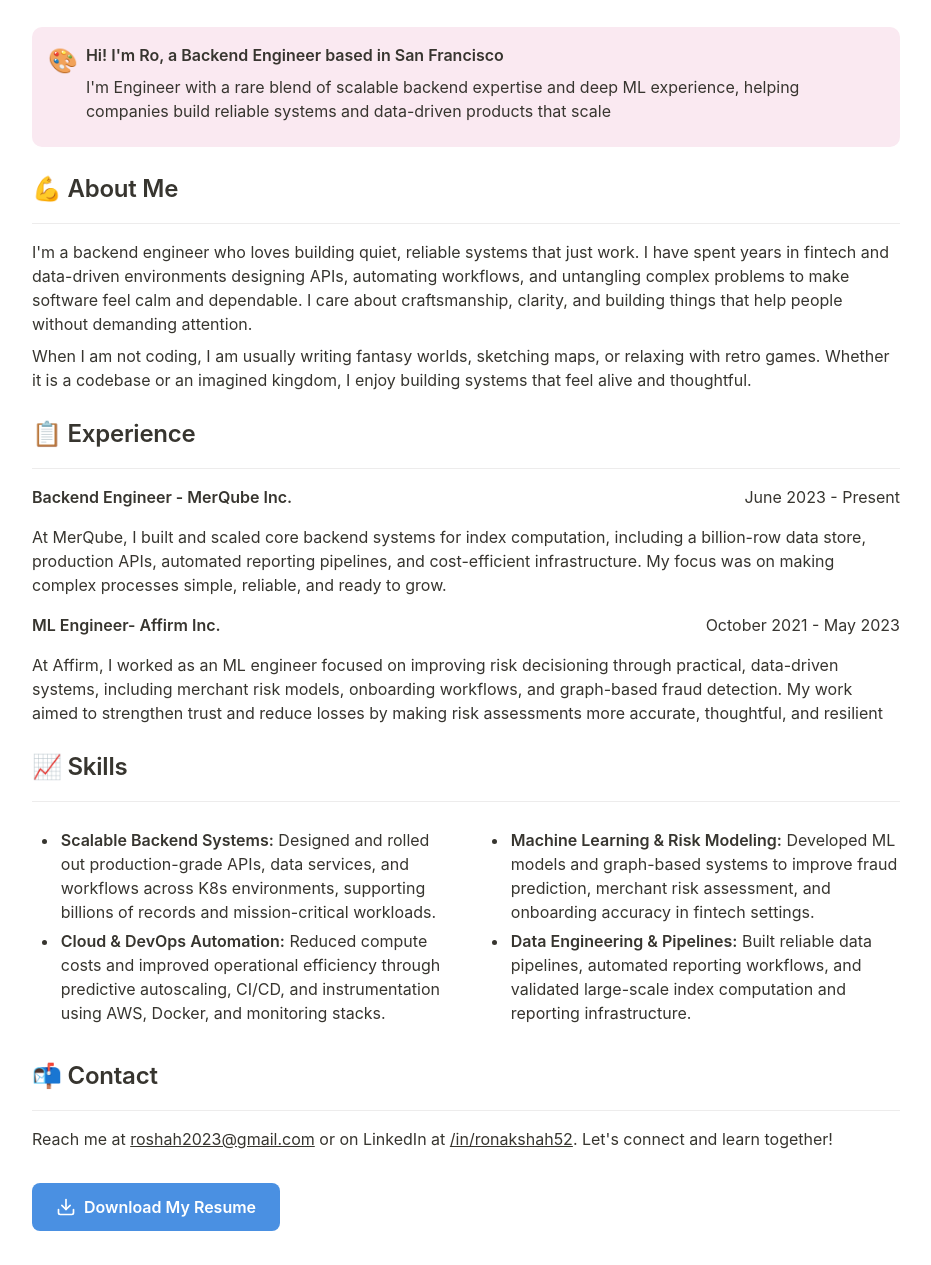
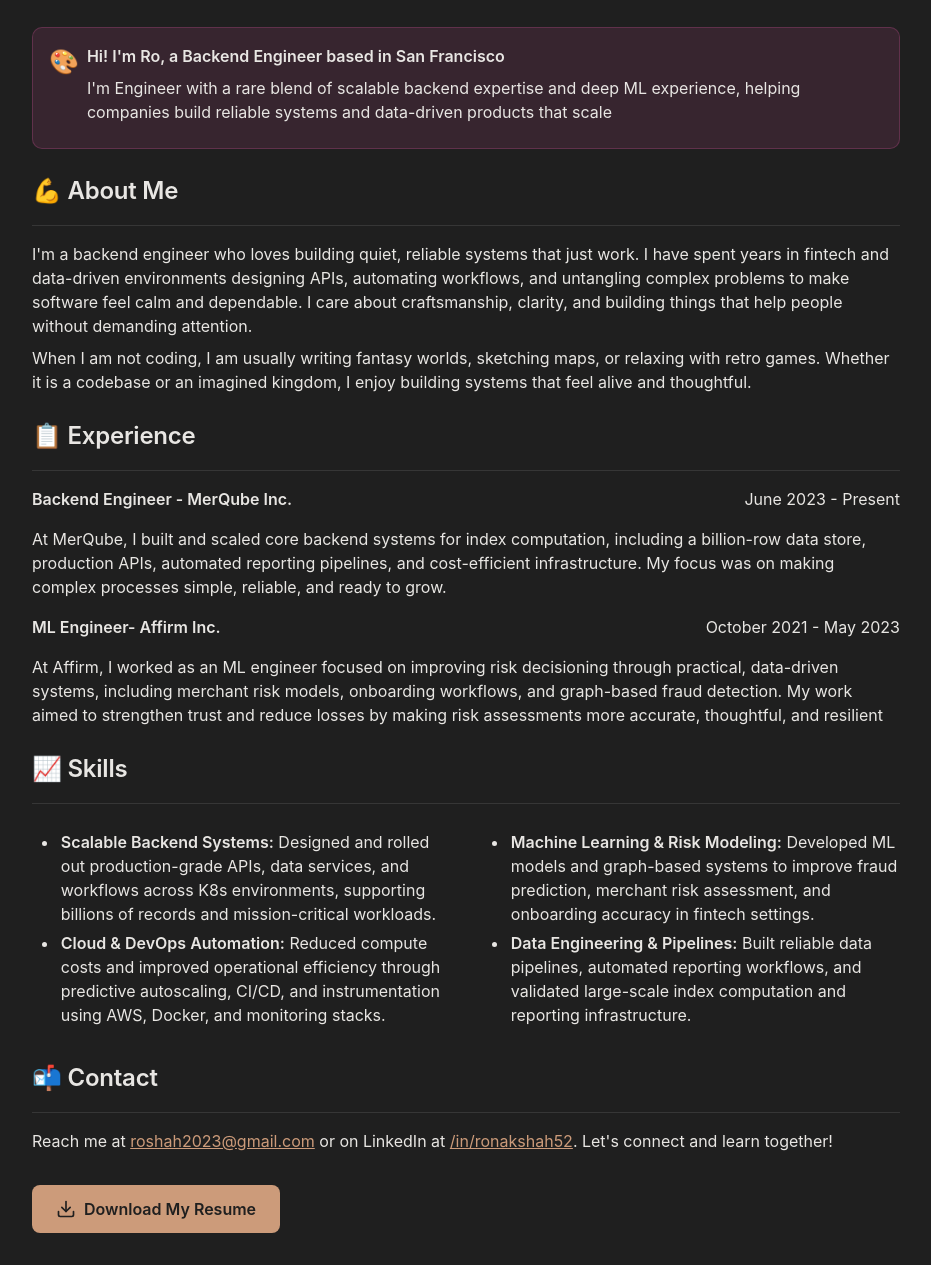
Before and after one commit to ronakdshah/ronakdshah.github.io, a plain HTML site: page index.html in a window 1280 px wide. Shown: the part 394-1659 px from the top of the page, without its empty margins (174-1105 px from the left). Drawn offline with Linux system fonts and the light colour scheme.

Commit message:
dark mode

```diff
--- a/index.html
+++ b/index.html
@@ -14,7 +14,8 @@
         body {
             font-family: ui-sans-serif, -apple-system, BlinkMacSystemFont, "Segoe UI", Arial, sans-serif;
             line-height: 1.5;
-            color: rgb(55, 53, 47);
+            color: #E8E6E3;
+            background: #1F1F1F;
             max-width: 900px;
             margin: 2em auto;
             padding: 0 1em;
@@ -50,13 +51,17 @@
         }
 
         a {
-            color: inherit;
+            color: #CC9B7A;
             text-decoration: underline;
+        }
+
+        a:hover {
+            color: #D4A882;
         }
 
         hr {
             border: none;
-            border-bottom: 1px solid rgba(55, 53, 47, 0.09);
+            border-bottom: 1px solid rgba(255, 255, 255, 0.1);
             margin: 1em 0;
         }
 
@@ -78,19 +83,21 @@
         }
 
         .callout-pink {
-            background: rgba(250, 233, 241, 1);
+            background: rgba(193, 76, 138, 0.15);
+            border: 1px solid rgba(193, 76, 138, 0.3);
         }
 
         .callout-default {
-            background: rgba(240, 239, 237, 1);
+            background: rgba(255, 255, 255, 0.05);
+            border: 1px solid rgba(255, 255, 255, 0.1);
         }
 
         .download-btn {
             display: inline-flex;
             align-items: center;
             gap: 0.5rem;
-            background: #4A90E2;
-            color: white;
+            background: #CC9B7A;
+            color: #1F1F1F;
             padding: 0.75rem 1.5rem;
             border-radius: 8px;
             text-decoration: none;
@@ -99,7 +106,8 @@
         }
 
         .download-btn:hover {
-            background: #357ABD;
+            background: #D4A882;
+            color: #1F1F1F;
         }
 
         .download-btn svg {
```
